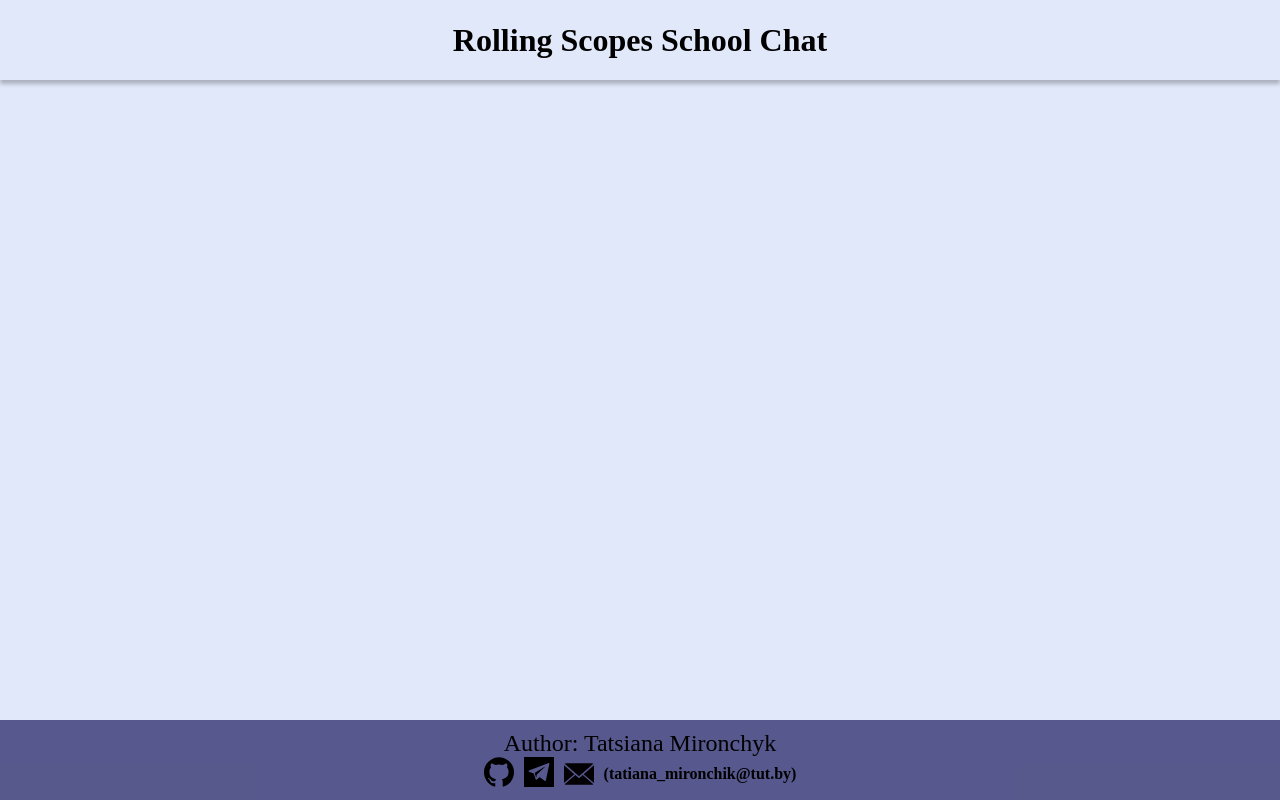
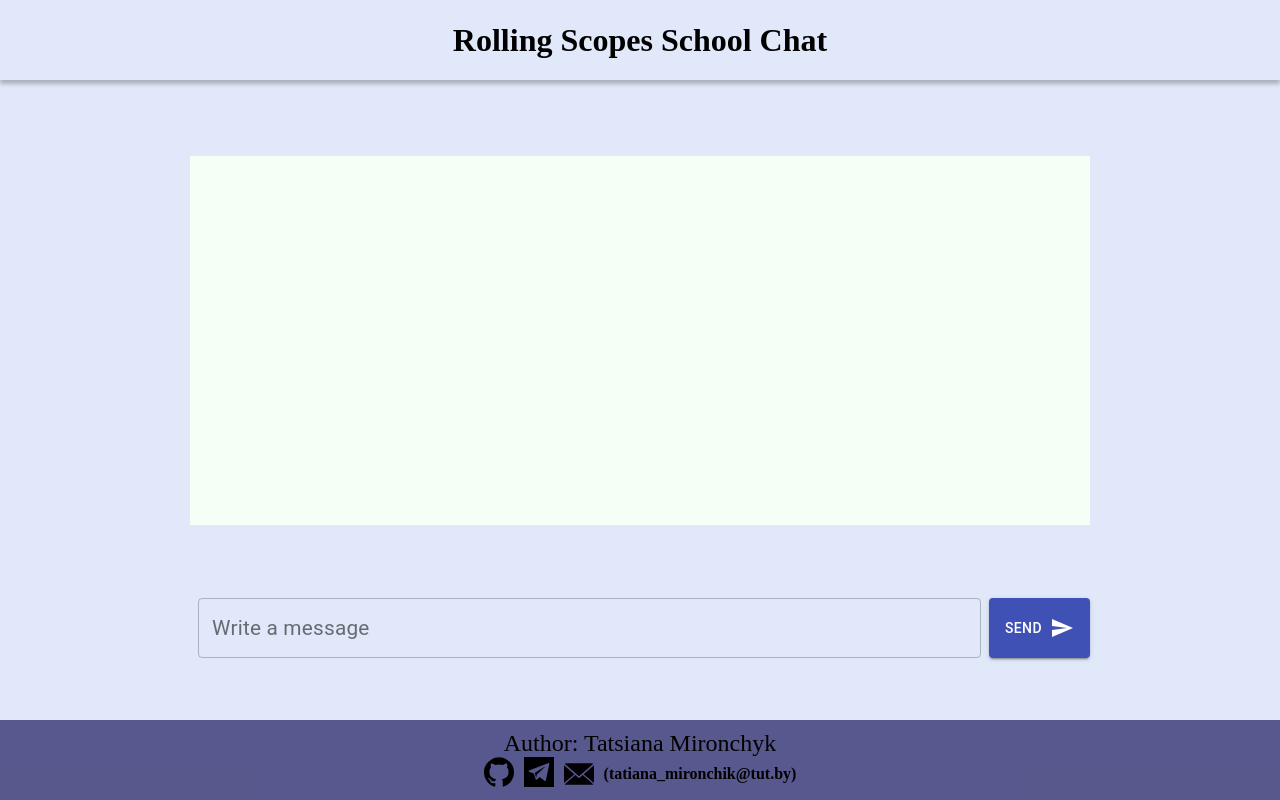
Before and after one commit to Tanya92/RSSChat, a React app: page / in a window 1280 px wide. Built offline with nearby package versions, Linux system fonts and the light colour scheme.

Commit message:
feat: add main component

```diff
--- a/index.html
+++ b/index.html
@@ -6,6 +6,8 @@
     <meta http-equiv="X-UA-Compatible" content="ie=edge">
 
     <link rel="SHORTCUT ICON" href="./assets/favicon.ico" type="image/x-icon">
+    <link href="https://fonts.googleapis.com/icon?family=Material+Icons"
+      rel="stylesheet">
     <title>RSS Chat</title>
 </head>
 <body>
--- a/package.json
+++ b/package.json
@@ -45,6 +45,7 @@
     "webpack-dev-server": "^3.8.0"
   },
   "dependencies": {
+    "@material-ui/core": "^4.3.2",
     "@typescript-eslint/eslint-plugin": "^2.0.0",
     "@typescript-eslint/parser": "^2.0.0",
     "eslint": "^6.1.0",
--- a/src/components/app/index.tsx
+++ b/src/components/app/index.tsx
@@ -2,12 +2,14 @@ import * as React from 'react';
 import './app.css';
 import Header from '../header'
 import Footer from "../footer";
+import Main from "../main";
 
 export default class App extends React.Component {
     render() {
         return (
             <>
                 <Header />
+                <Main/>
                 <Footer />
             </>
         );
--- /dev/null
+++ b/src/components/form/index.tsx
@@ -0,0 +1,62 @@
+import * as React from 'react';
+import TextField from '@material-ui/core/TextField';
+import Button from '@material-ui/core/Button';
+import { makeStyles } from '@material-ui/core/styles';
+import Icon from '@material-ui/core/Icon';
+
+const fontSize = '1.3rem';
+
+
+const useStyles = makeStyles(theme => ({
+    container: {
+        display: 'flex',
+        justifyContent: 'center',
+        alignItems: 'stretch',
+        margin: 'auto',
+        width: '90%'
+    },
+    textField: {
+        marginLeft: theme.spacing(1),
+        marginRight: theme.spacing(1),
+        flexGrow: 2
+    },
+    label: {
+        fontSize: fontSize
+    },
+    input: {
+        fontSize: fontSize,
+        lineHeight: parseFloat(fontSize) + 0.1 + 'rem'
+    },
+    button: {
+
+    },
+    rightIcon: {
+        marginLeft: theme.spacing(1),
+    },
+}), {
+    index: 5
+});
+
+export default function Form():JSX.Element {
+    const classes = useStyles({});
+
+        return (
+            <form className={classes.container}>
+                <TextField
+                    label="Write a message"
+                    InputLabelProps={{'classes': {formControl: classes.label}}}
+                    InputProps={{'classes': {inputMultiline: classes.input}}}
+                    placeholder="Write a message"
+                    multiline
+                    className={classes.textField}
+                    variant="outlined"
+                />
+                <Button variant="contained" color="primary" className={classes.button}>
+                    Send
+                    {/* This Button uses a Font Icon, see the installation instructions in the docs. */}
+                    <Icon className={classes.rightIcon}>send</Icon>
+                </Button>
+            </form>
+        );
+
+}
--- /dev/null
+++ b/src/components/main/index.tsx
@@ -0,0 +1,15 @@
+import './main.css';
+import * as React from 'react';
+import Window from "../window";
+import Form from "../form";
+
+export default class Main extends React.Component<object> {
+    render() {
+        return (
+            <main className="main-container">
+                <Window/>
+                <Form/>
+            </main>
+        );
+    }
+}
--- /dev/null
+++ b/src/components/main/main.css
@@ -0,0 +1,9 @@
+.main-container {
+    display: grid;
+    width: 100%;
+    max-width: 1000px;
+    margin: 30px auto;
+    height: 90%;
+    grid-template-rows: 80% 20%;
+    overflow-y: auto;
+}
--- /dev/null
+++ b/src/components/window/index.tsx
@@ -0,0 +1,12 @@
+import './window.css';
+import * as React from 'react';
+
+export default class Window extends React.Component<object> {
+    render() {
+        return (
+            <div className="window">
+                <div className="messages"></div>
+            </div>
+        );
+    }
+}
--- /dev/null
+++ b/src/components/window/window.css
@@ -0,0 +1,12 @@
+.window {
+    display: flex;
+    justify-content: center;
+    align-items: center;
+}
+
+.messages {
+    width: 90%;
+    margin: 0 auto;
+    height: 80%;
+    background: rgba(244,255,245,0.99);
+}
```
Also changed, not shown: 1 other file (tests, documents, lock files or other folders).
